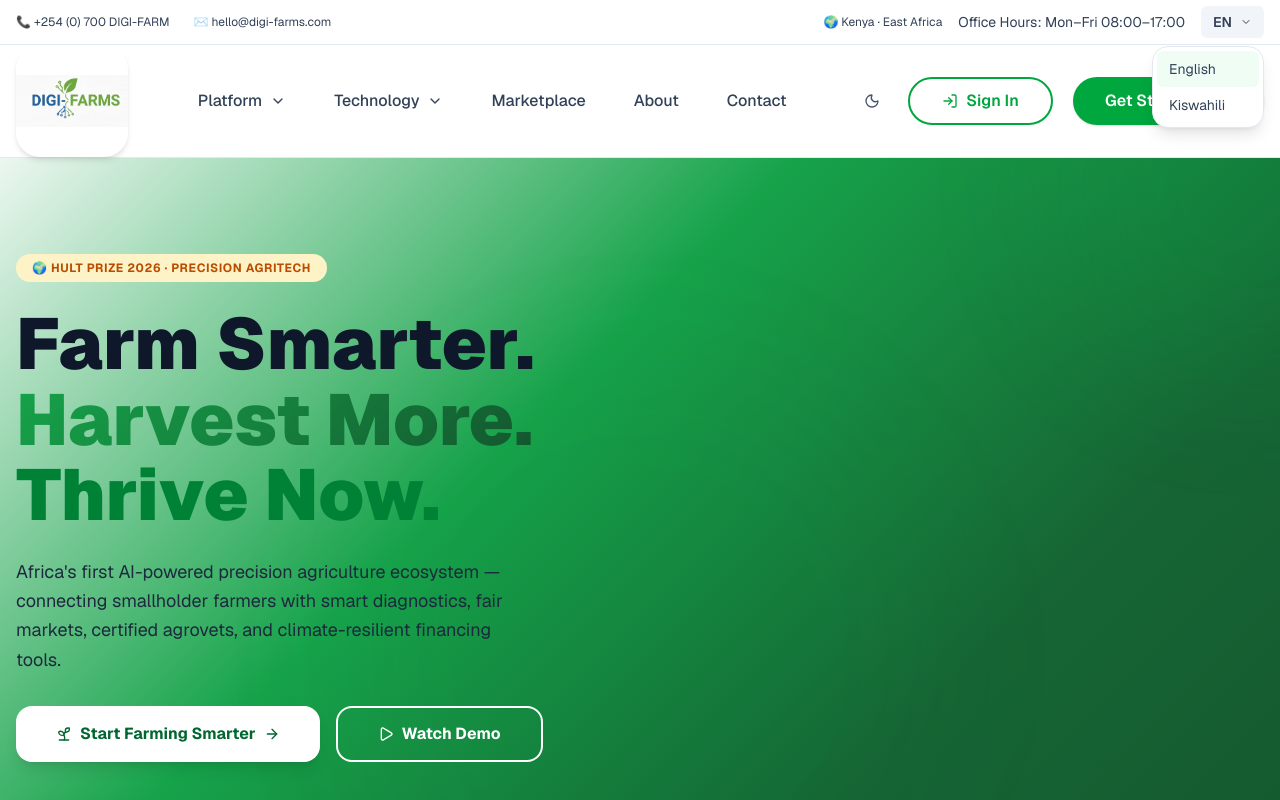
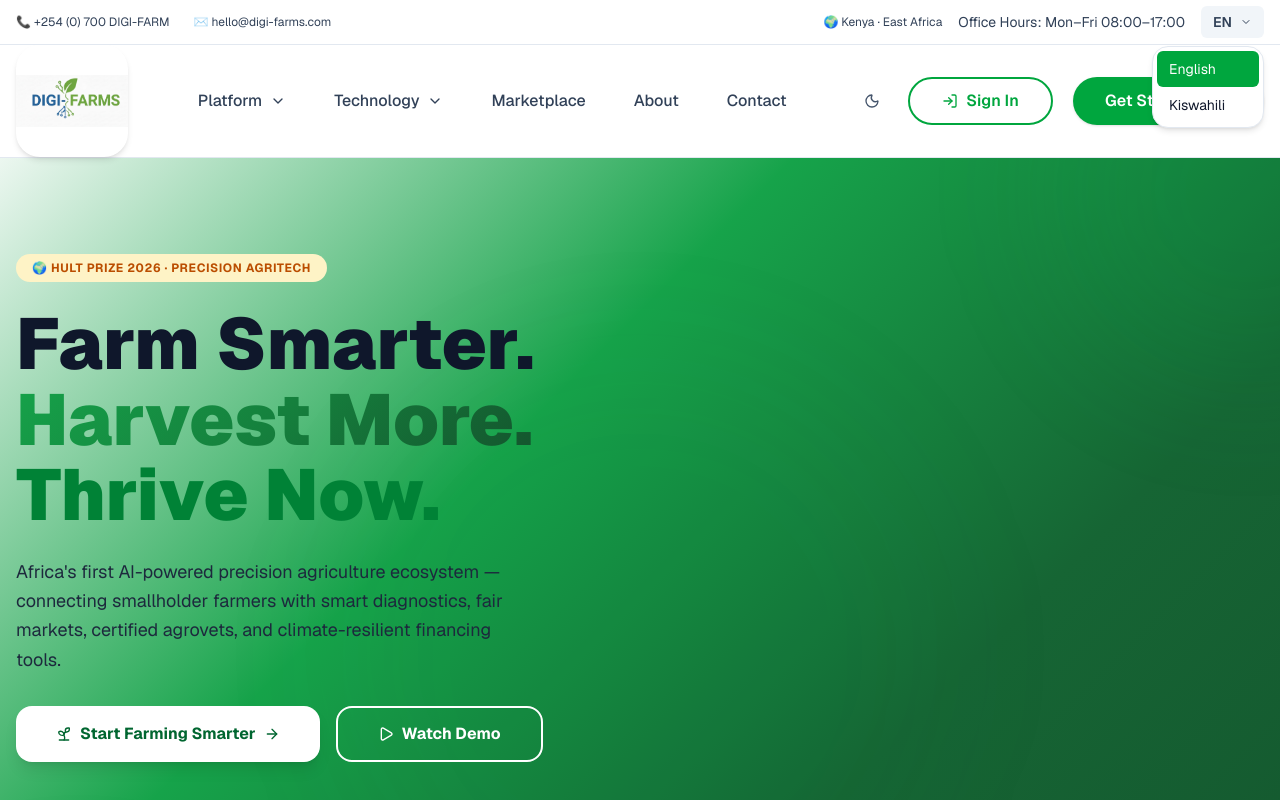
Before and after one commit to Faqih001/digi-farms, a Next.js app: page / in a window 1280 px wide. Both pictures are taken after a click on the button "EN". Shown: the top 800 px of the page. Built offline with nearby package versions, Linux system fonts and the light colour scheme.

Commit message:
feat: improve language selection menu styling and accessibility

```diff
--- a/components/layout/header.tsx
+++ b/components/layout/header.tsx
@@ -117,7 +117,10 @@ export default function Header() {
               </button>
 
               {langMenuOpen && (
-                <div className="absolute right-0 mt-2 w-28 bg-white dark:bg-slate-900 rounded-lg shadow-lg border border-slate-200 dark:border-slate-700 p-1 z-50 pointer-events-auto">
+                <div
+                  className="absolute right-0 mt-2 w-28 bg-white dark:bg-slate-900 rounded-lg shadow-md border border-slate-200 dark:border-slate-700 p-1 z-60 pointer-events-auto"
+                  style={{ backgroundColor: mounted && theme === "dark" ? "#0f1724" : "#ffffff" }}
+                >
                   <button
                     type="button"
                     onClick={(e) => {
@@ -130,8 +133,11 @@ export default function Header() {
                     className={cn(
                       "w-full text-left px-3 py-2 text-sm rounded-md transition-colors cursor-pointer",
                       lang === "EN"
-                        ? "bg-green-50 dark:bg-green-950/30"
-                        : "hover:bg-green-50 dark:hover:bg-green-950/30"
+                        ? "bg-green-600 text-white dark:bg-green-600"
+                        : cn(
+                            mounted && theme === "dark" ? "text-slate-200" : "text-slate-900",
+                            "hover:bg-green-50 dark:hover:bg-green-800/40"
+                          )
                     )}
                   >
                     English
@@ -148,8 +154,11 @@ export default function Header() {
                     className={cn(
                       "w-full text-left px-3 py-2 text-sm rounded-md transition-colors cursor-pointer",
                       lang === "SW"
-                        ? "bg-green-50 dark:bg-green-950/30"
-                        : "hover:bg-green-50 dark:hover:bg-green-950/30"
+                        ? "bg-green-600 text-white dark:bg-green-600"
+                        : cn(
+                            mounted && theme === "dark" ? "text-slate-200" : "text-slate-900",
+                            "hover:bg-green-50 dark:hover:bg-green-800/40"
+                          )
                     )}
                   >
                     Kiswahili
```
